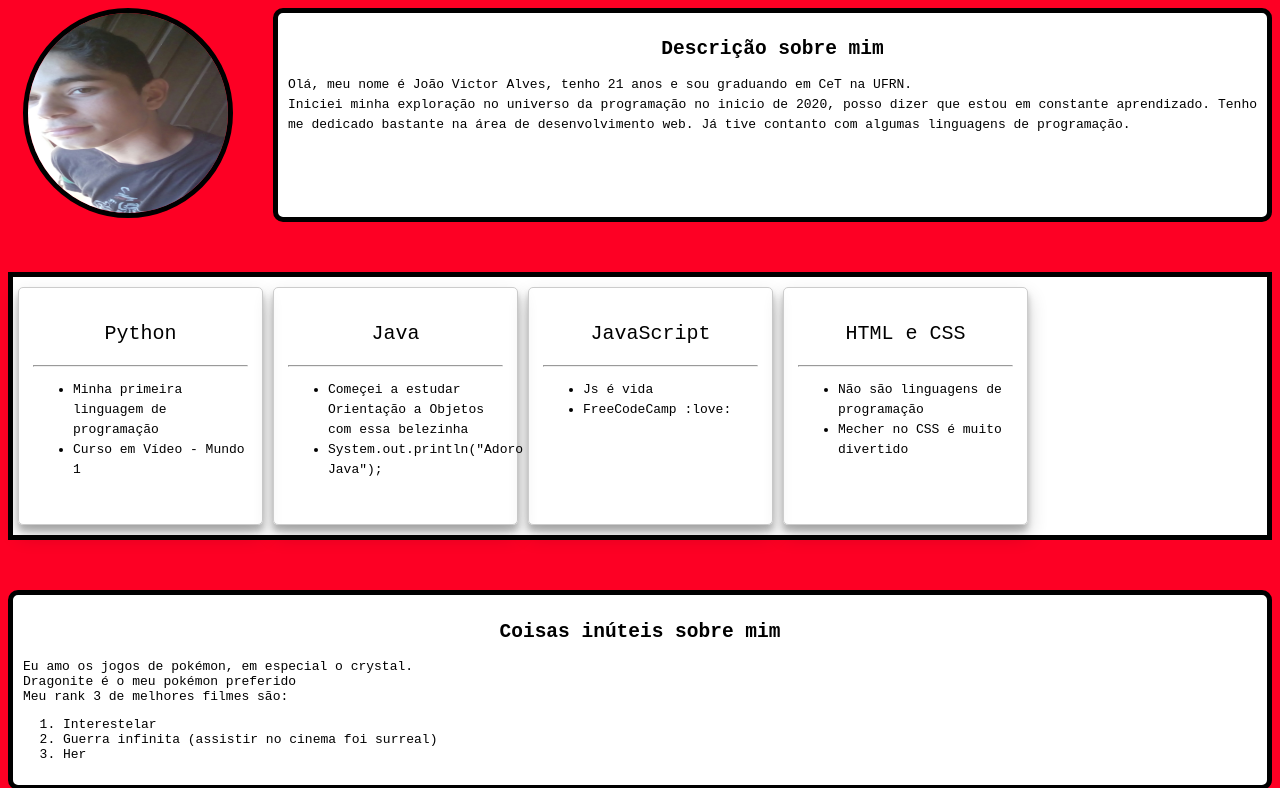
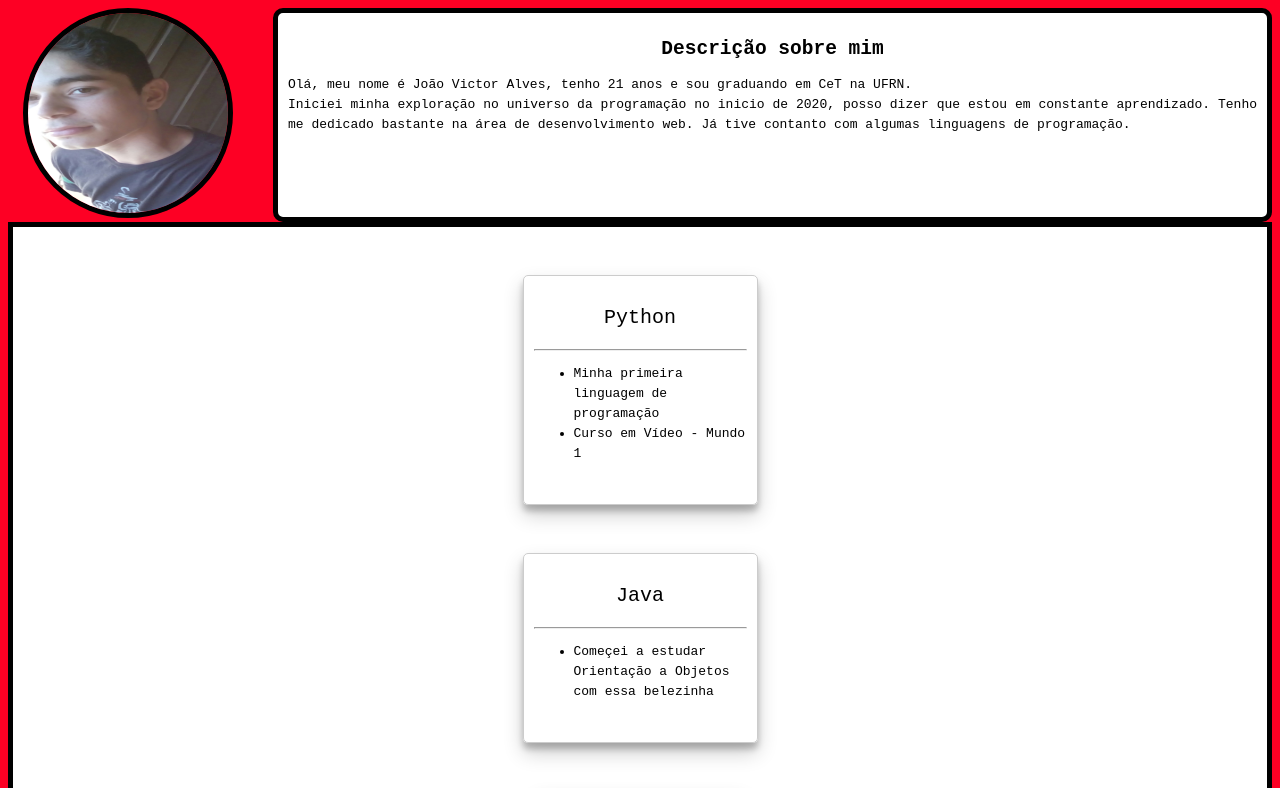
Before and after one commit to BR-Jv/BR-Jv, a plain HTML site: page ProjetoPessoal/index.html in a window 1280 px wide. Shown: the top 788 px of the page. Drawn offline with Linux system fonts and the light colour scheme.

Commit message:
mudanças no css
mudei bastante o layout, tenho que estudar essa parte do conteúdo se adequando ao card.

```diff
--- a/ProjetoPessoal/index.html
+++ b/ProjetoPessoal/index.html
@@ -54,9 +54,6 @@
                                <li>
                                     Começei a estudar Orientação a Objetos com essa belezinha
                                </li>
-                               <li>
-                                    System.out.println("Adoro Java");
-                               </li>
                            </ul>
 
                        </p>
@@ -94,9 +91,6 @@
                                <li>
                                     Não são linguagens de programação
                                </li>
-                               <li>
-                                   Mecher no CSS é muito divertido
-                               </li>
                            </ul>
 
                        </p>
--- a/ProjetoPessoal/styles.css
+++ b/ProjetoPessoal/styles.css
@@ -1,6 +1,7 @@
 html {
     background-color: #FD0024;
     font-family: monospace;
+    box-sizing: border-box;
 }
 img {
     width: 200px;
@@ -39,8 +40,11 @@ ul li {
 #cards {
     background-color: white;
     display: flex;
-    margin-top: 50px;
+    flex-direction: column;
+    justify-content: space-evenly;
+    align-items: center;
     border: 5px solid black;
+    height: 1000px;
 }
 
 #um-pouco-mais {
@@ -54,11 +58,10 @@ ul li {
 }
 
 .fullCard {
-    width: 235px;
+    max-width: 233px;
+    max-height: 250px;
     border: 1px solid #ccc;
     border-radius: 5px;
-    margin: 10px 5px;
-    padding: 4px;
     box-shadow: 0 10px 20px rgba(0,0,0,0.19), 0 6px 6px rgba(0,0,0,0.23);
 }
 .cardContent {
@@ -67,6 +70,7 @@ ul li {
 .cardText {
     margin-bottom: 30px;
 }
+/*
 .fullCard:hover {
     transform: scale(1.1);
   }
@@ -100,3 +104,4 @@ ul li {
           transform: scale(1);
       }
   }
+  */
```
Lines whose indentation alone changed are shown as unchanged.
